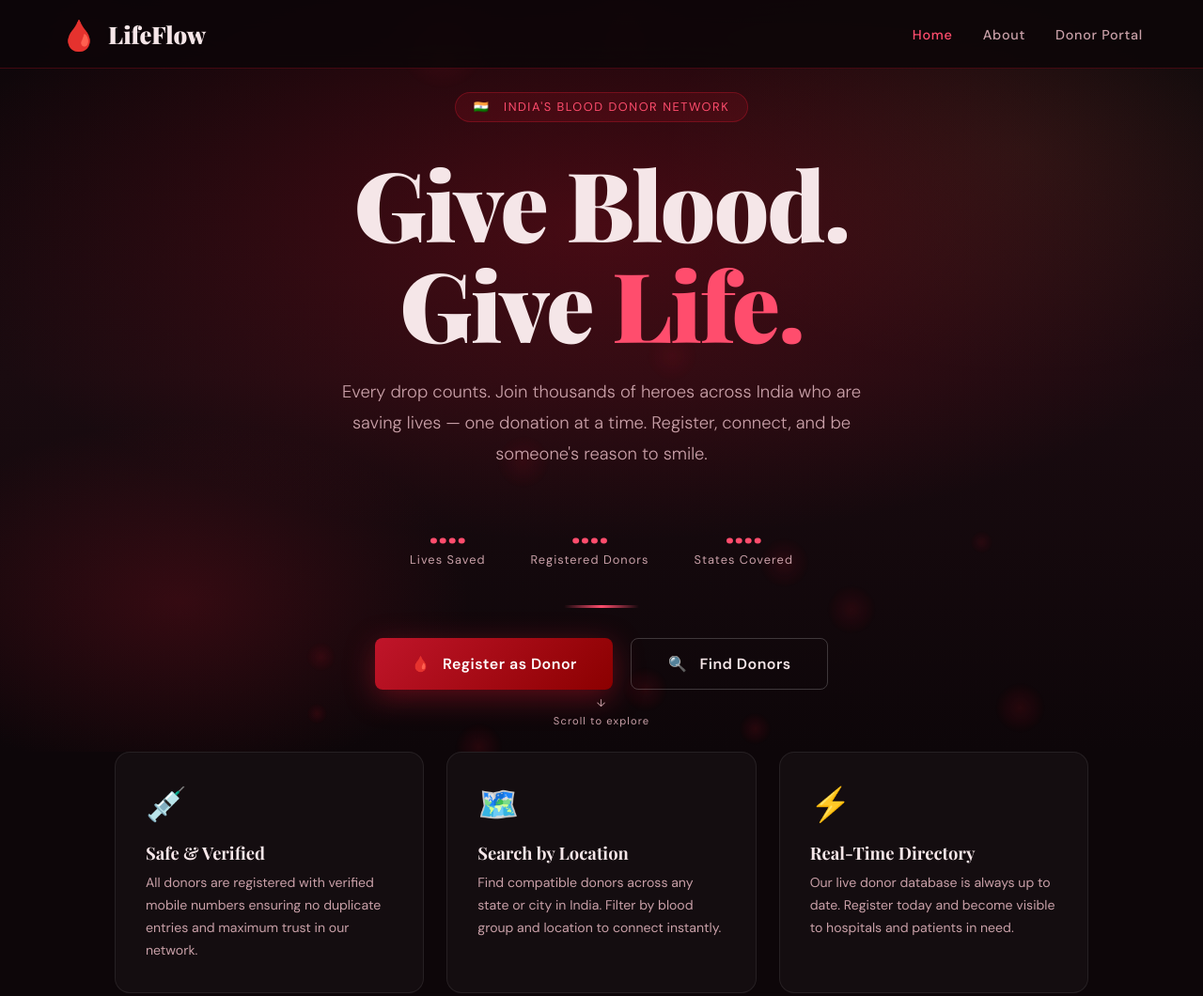
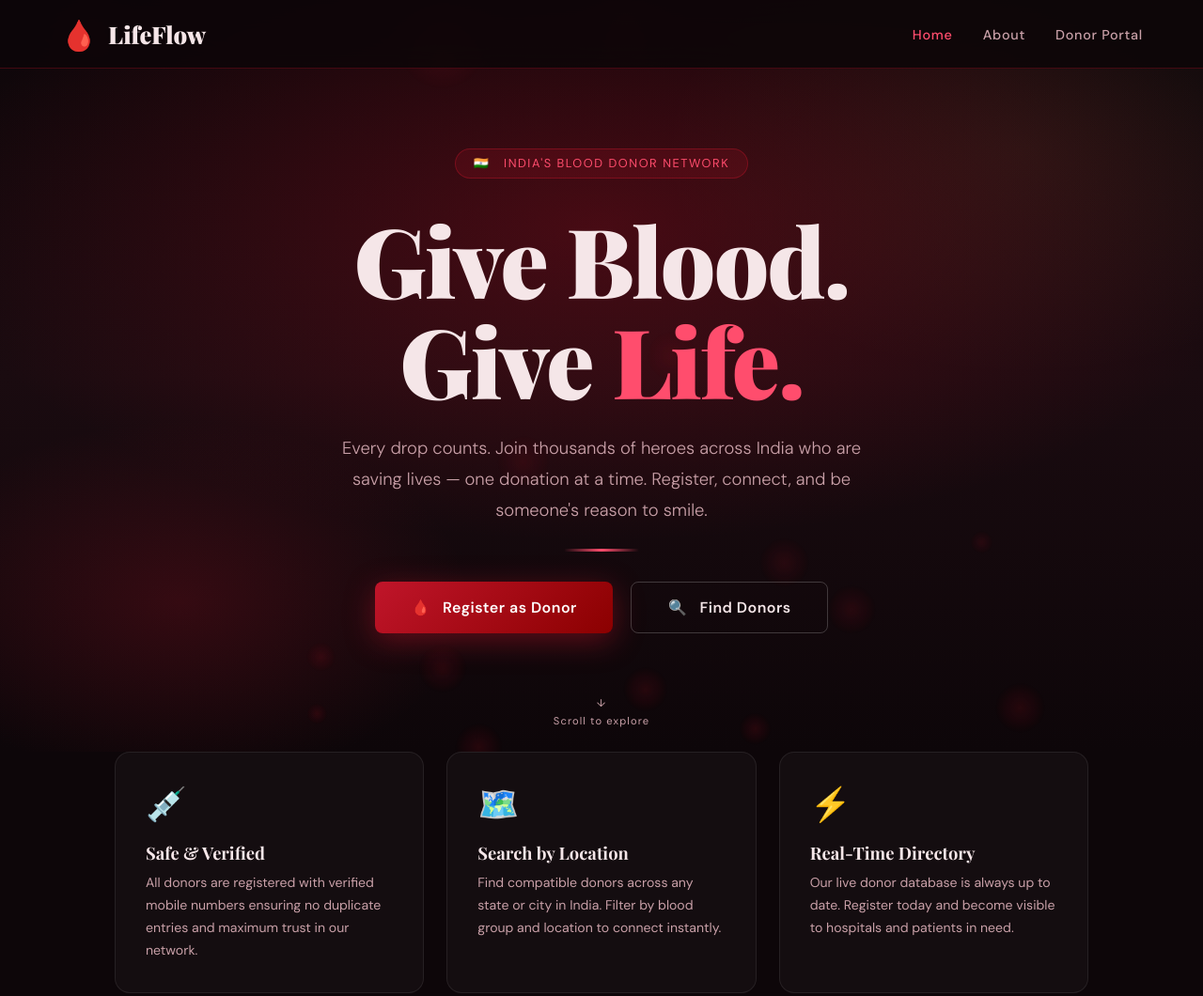
Before and after one commit to vincent-70/LifeFlow, a website: page public/index.html in a window 1280 px wide. Shown: the top 1060 px of the page at 94% size. Drawn offline with nearby package versions, Linux system fonts and the light colour scheme.

Commit message:
modified in index html

```diff
--- a/public/index.html
+++ b/public/index.html
@@ -35,20 +35,7 @@
       one donation at a time. Register, connect, and be someone's reason to smile.
     </p>
 
-    <div class="hero-stats">
-      <div class="stat">
-        <div class="stat-num">....</div>
-        <div class="stat-label">Lives Saved</div>
-      </div>
-      <div class="stat">
-        <div class="stat-num">....</div>
-        <div class="stat-label">Registered Donors</div>
-      </div>
-      <div class="stat">
-        <div class="stat-num">....</div>
-        <div class="stat-label">States Covered</div>
-      </div>
-    </div>
+
 
     <div class="hero-divider"></div>
 
```
